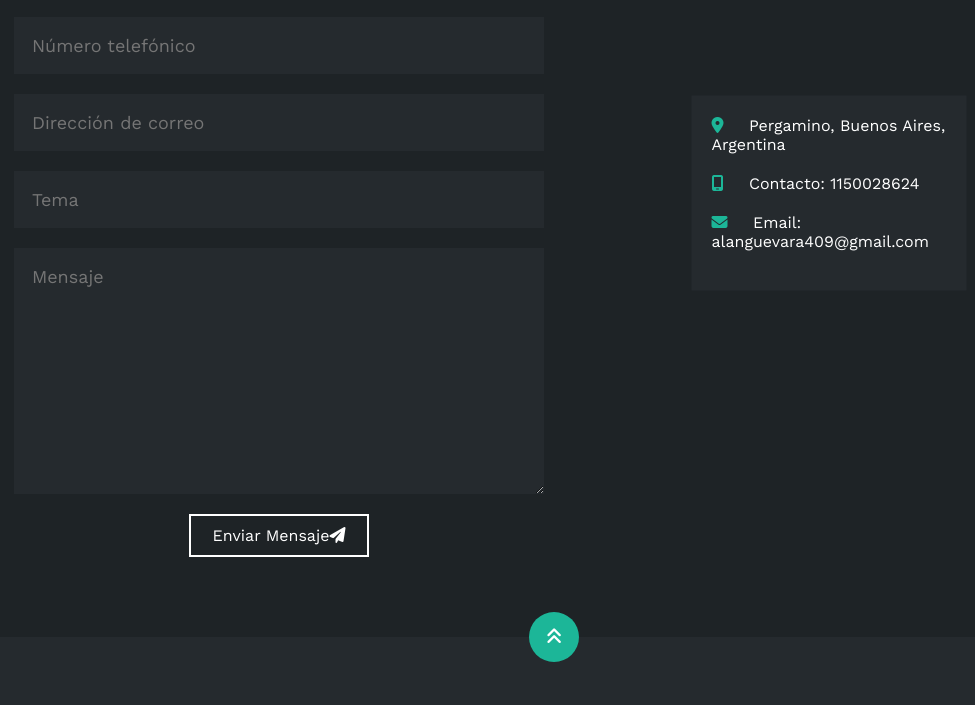
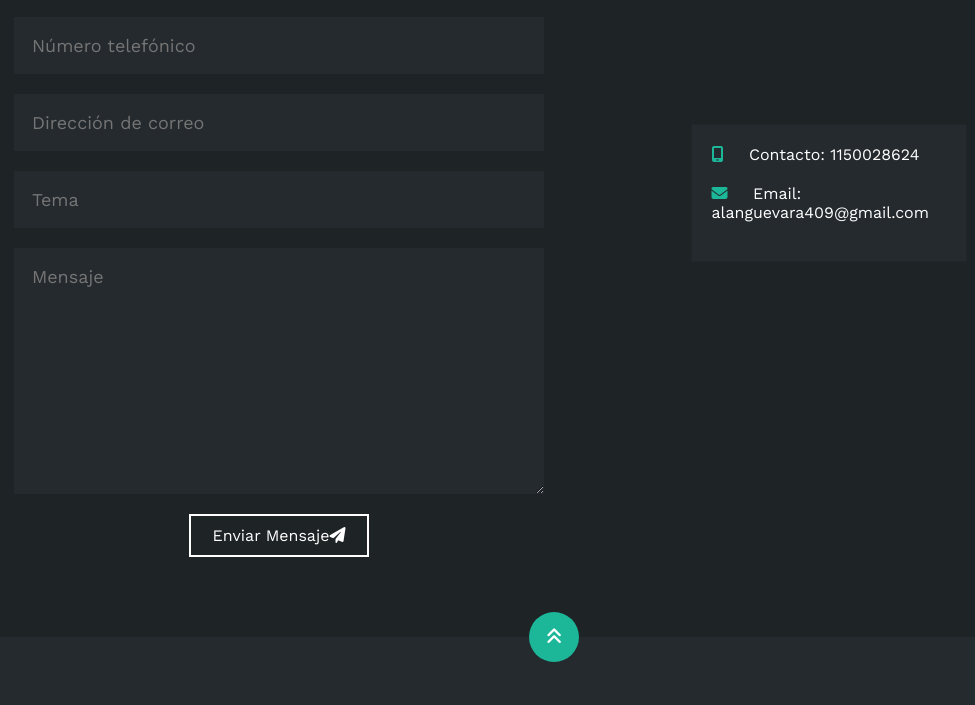
Before and after one commit to alanguev1/ProyectoCv.github.io, a plain HTML site: page index.html in a window 1280 px wide. Shown: the part 2249-2954 px from the top of the page, without its empty margins (86-1061 px from the left). Drawn offline with nearby package versions, Linux system fonts and the light colour scheme.

Commit message:
Update index.html

```diff
--- a/index.html
+++ b/index.html
@@ -242,10 +242,7 @@
                     <img src="img/ubicacion.png" alt="">
                     <div class="info">
                         <ul>
-                            <li>
-                                <i class="fa-solid fa-location-dot"></i>
-                                Pergamino, Buenos Aires, Argentina
-                            </li>
+
                             <li>
                                 <i class="fa-solid fa-mobile-screen"></i>
                                 Contacto: 1150028624
```
